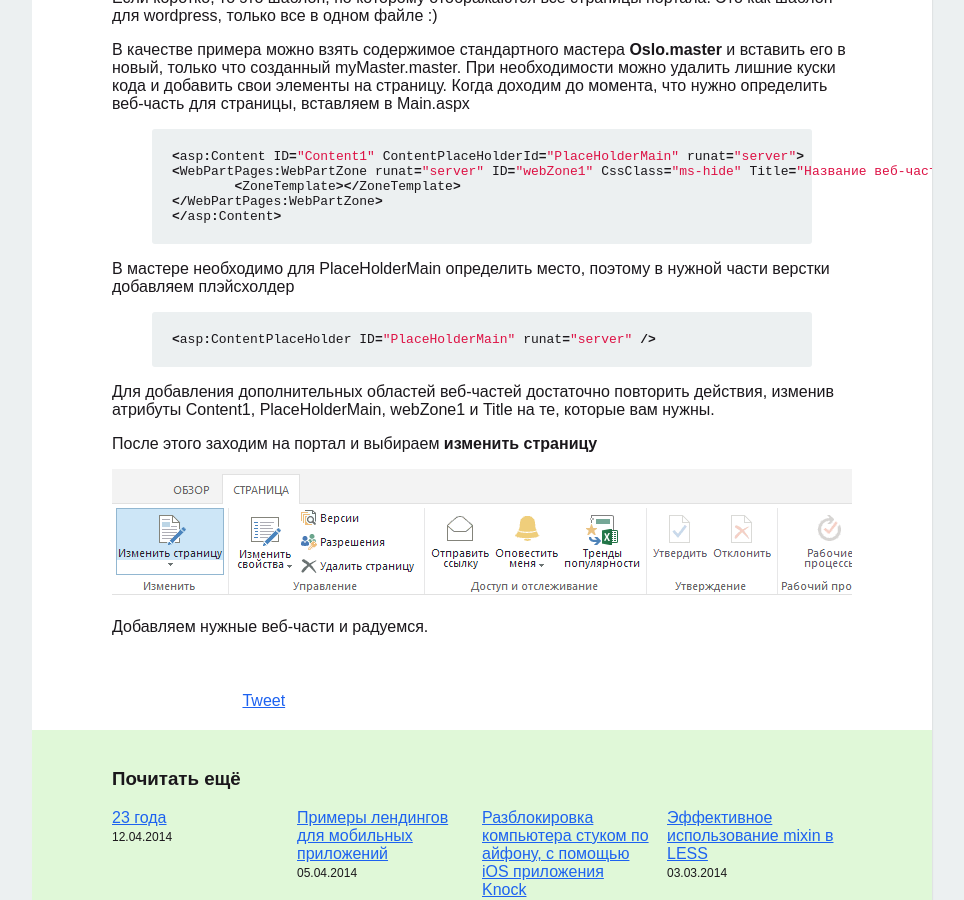
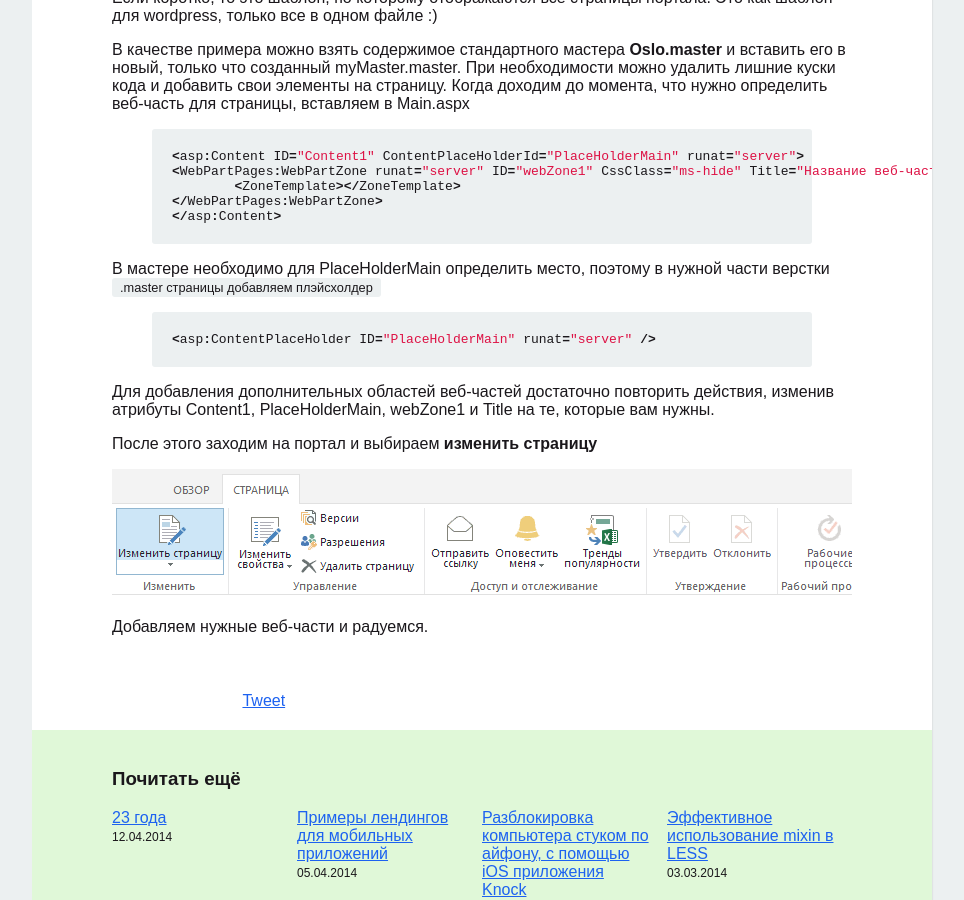
Before and after one commit to anna-vanlee/bizikov.ru, a Jekyll site: the page built from _posts/2014-04-22-Stranica-v-Sharepoint-2013-c-oblastjami-dlja-veb-chastej.md, in a window 1280 px wide and 900 px high, scrolled down 1189 px. Shown: the whole window, without its empty margins (8-972 px from the left). Built offline with Jekyll 4.4.1, drawn with Linux system fonts in a browser that asks for light colours; some web fonts are replaced; comment, search, counter and statistics services are not loaded.

Commit message:
Update 2014-04-22-Stranica-v-Sharepoint-2013-c-oblastjami-dlja-veb-chastej.md

```diff
--- a/_posts/2014-04-22-Stranica-v-Sharepoint-2013-c-oblastjami-dlja-veb-chastej.md
+++ b/_posts/2014-04-22-Stranica-v-Sharepoint-2013-c-oblastjami-dlja-veb-chastej.md
@@ -46,7 +46,7 @@
 </asp:Content>
 {% endhighlight %}
 
-В мастере необходимо для PlaceHolderMain определить место, поэтому в нужной части верстки добавляем плэйсхолдер
+В мастере необходимо для PlaceHolderMain определить место, поэтому в нужной части верстки <span class="file">.master страницы добавляем плэйсхолдер
 
 {% highlight C %}
 <asp:ContentPlaceHolder ID="PlaceHolderMain" runat="server" />
```
